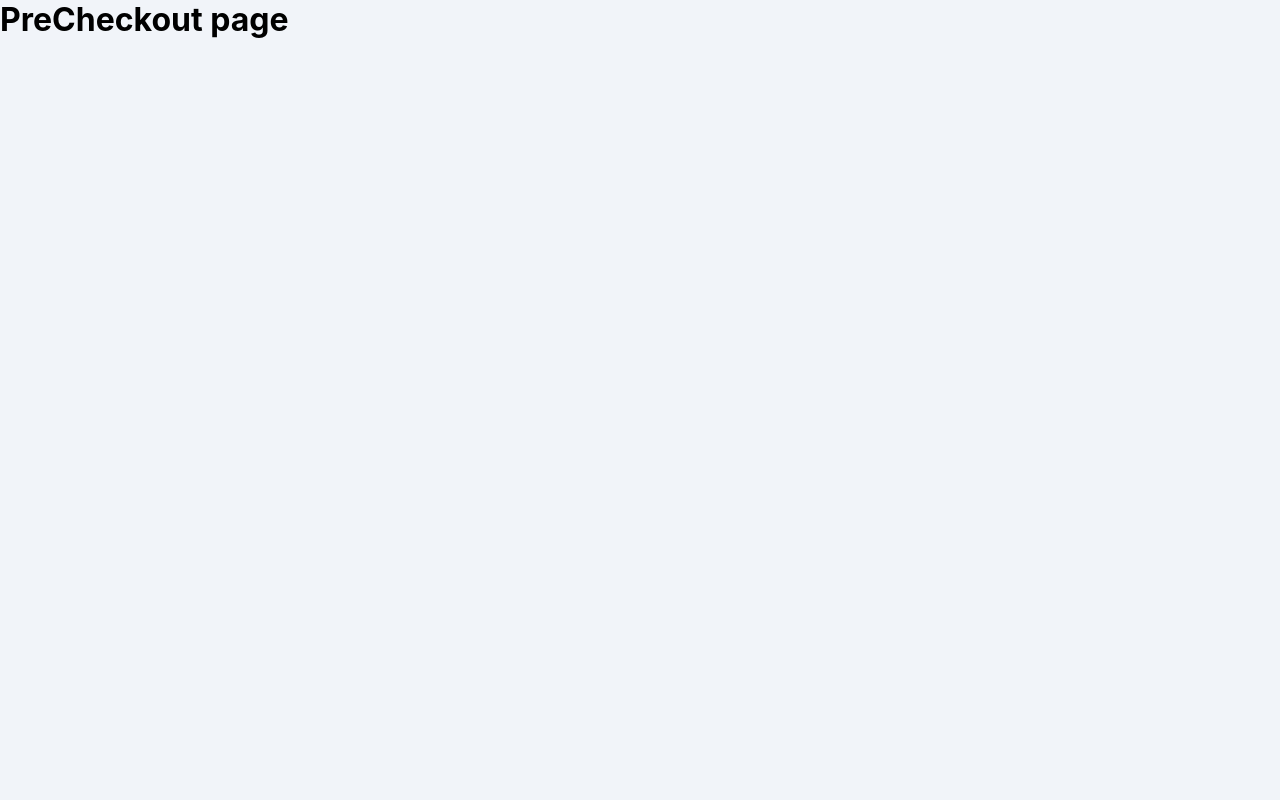
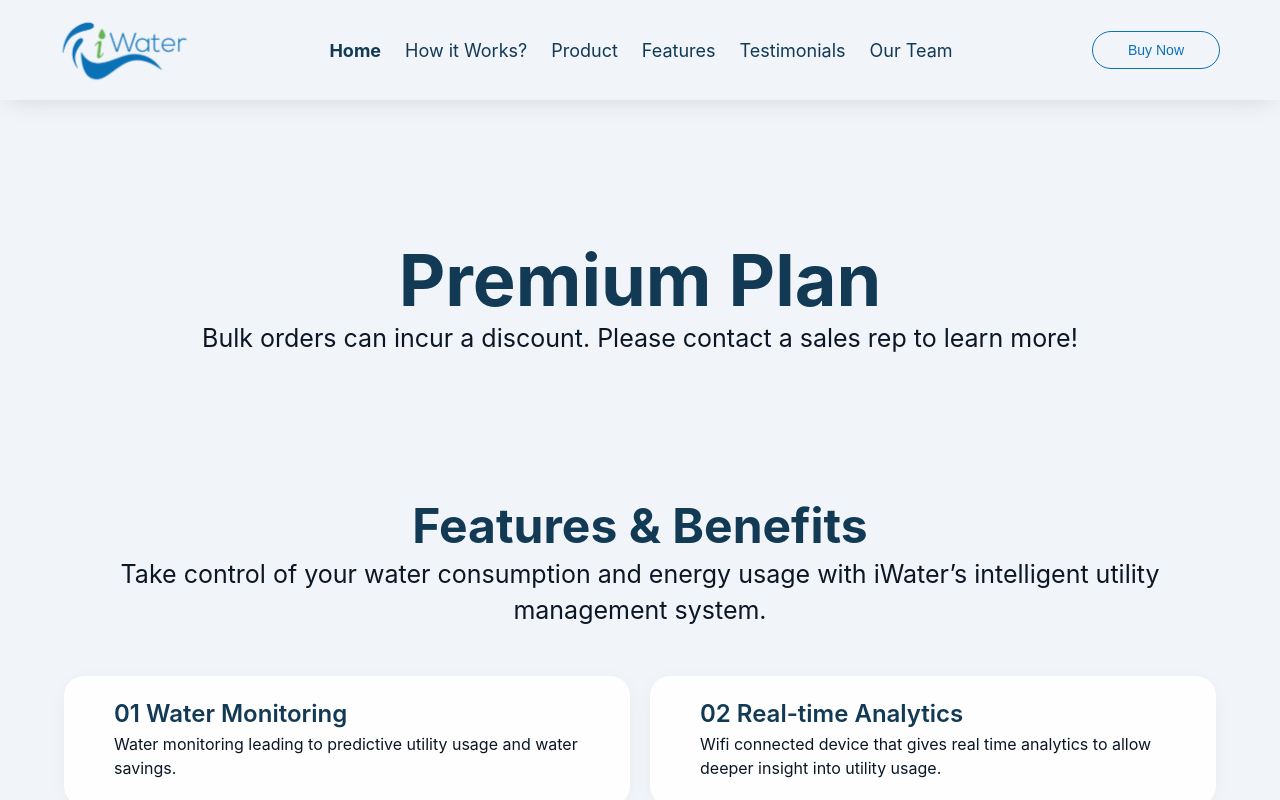
Before and after one commit to Nodirbek-py/iwater, a Next.js app: page /precheckout in a window 1280 px wide. Shown: the top 800 px of the page. Built offline with nearby package versions, Linux system fonts and the light colour scheme.

Commit message:
all reusable components is used in all pages

```diff
--- a/components/Jumbotron/index.jsx
+++ b/components/Jumbotron/index.jsx
@@ -3,15 +3,16 @@
 import Text from "../../shared/text";
 import { Wrapper, ImageWrapper } from "./style";
 
-const Jumbotron = () => {
+const Jumbotron = ({ title, body, img }) => {
   return (
     <Wrapper>
       <Text type="h1" align="center">
-        Reduction Without Regret
+        {title}
       </Text>
       <Text type="p" align="center">
-        Take control of your water and bottom line with iWater, meet WES.
+        {body}
       </Text>
+      {img && (
         <ImageWrapper>
           <Image
             src="/imgs/tech.png"
@@ -20,6 +21,7 @@
             alt="iWater - Hardware picture"
           />
         </ImageWrapper>
+      )}
     </Wrapper>
   );
 };
--- /dev/null
+++ b/config/pages.js
@@ -0,0 +1,26 @@
+export const home = {
+  jumbotron: {
+    title: "Reduction Without Regret",
+    body: "Take control of your water and bottom line with iWater, meet WES.",
+    img: {
+      src: "/imgs/tech.png",
+      width: "420",
+      height: "375",
+      alt: "iWater - Hardware picture",
+    },
+  },
+};
+
+export const pricing = {
+  jumbotron: {
+    title: "Product Pricing",
+    body: "Bulk orders can incur a discount. Please contact a sales rep to learn more!",
+  },
+};
+
+export const precheckout = {
+  jumbotron: {
+    title: "Premium Plan",
+    body: "Bulk orders can incur a discount. Please contact a sales rep to learn more!",
+  },
+};
--- a/pages/_app.js
+++ b/pages/_app.js
@@ -1,7 +1,26 @@
-import '../styles/globals.css'
+import Head from "next/head";
+import Layout from "./layout";
+
+import "../styles/globals.css";
 
 function MyApp({ Component, pageProps }) {
-  return <Component {...pageProps} />
+  return (
+    <>
+      <Head>
+        <title>iWater - Reduction Without Regret</title>
+        <meta
+          name="description"
+          content="Take control of your water and bottom line with iWater, meet WES."
+        />
+        <link rel="icon" href="/icons/logo.svg" />
+      </Head>
+      <main>
+        <Layout>
+          <Component {...pageProps} />
+        </Layout>
+      </main>
+    </>
+  );
 }
 
-export default MyApp
+export default MyApp;
--- a/pages/precheckout/index.jsx
+++ b/pages/precheckout/index.jsx
@@ -1,3 +1,21 @@
+import Jumbotron from "../../components/Jumbotron";
+import Features from "../../components/Features";
+import FAQ from "../../components/FAQ";
+import Dashboard from "../../components/Dashboard";
+import Mentions from "../../components/Mentions";
+import { precheckout } from "../../config/pages";
+
 export default function PreCheckout() {
-  return <h1>PreCheckout page</h1>;
+  return (
+    <div>
+      <Jumbotron
+        title={precheckout.jumbotron.title}
+        body={precheckout.jumbotron.body}
+      />
+      <Features />
+      <FAQ />
+      <Dashboard />
+      <Mentions />
+    </div>
+  );
 }
```
Also changed, not shown: components/Cards2/index.jsx (added, +15 -0 lines), components/Cards2/style.js (added, +9 -0 lines), pages/index.js (+5 -15 lines), pages/pricing/index.jsx (+19 -1 lines), components/Cards2/config.js (added). Lines whose indentation alone changed are shown as unchanged.
